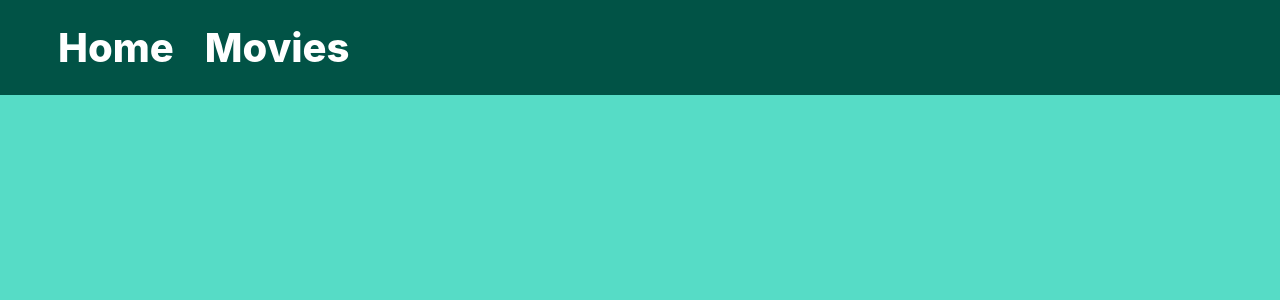
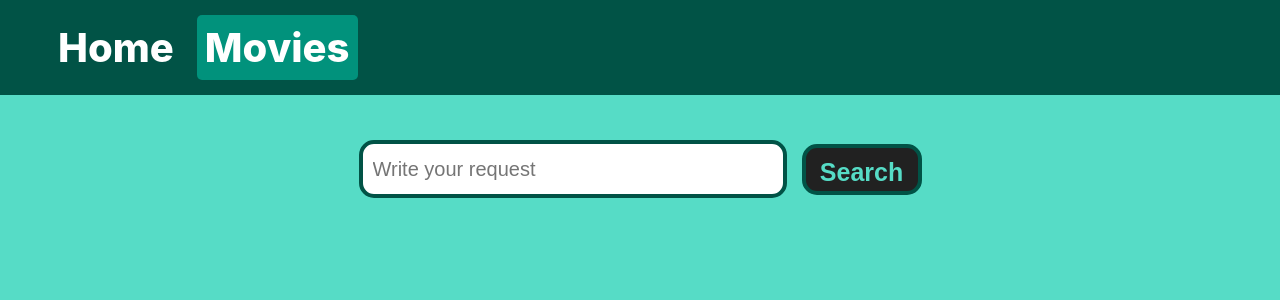
Before and after one commit to Valeru4/goit-react-hw-05-movies, a React (Create React App) app: page /goit-react-hw-05-movies/movies in a window 1280 px wide. Before the commit this address had no page. Shown: the top 300 px of the page. Built offline with nearby package versions, Linux system fonts and the light colour scheme.

Commit message:
update index.js

```diff
--- a/src/components/App.jsx
+++ b/src/components/App.jsx
@@ -1,5 +1,5 @@
 import React, { Suspense, lazy } from 'react';
-import { BrowserRouter as Router, Routes, Route } from 'react-router-dom';
+import { Routes, Route } from 'react-router-dom';
 // import Home from '../pages/Homepage/Homepage';
 // import Movies from 'pages/Movies/Movies';
 // import MovieDetails from 'pages/MovieDetails/MovieDetails';
@@ -12,7 +12,7 @@ const MovieDetails = lazy(() => import('pages/MovieDetails/MovieDetails'));
 
 export const App = () => {
   return (
-    <Router>
+    <div>
       {/* <Wrapper> */}
       <Header>
         <Navigation>
@@ -30,6 +30,6 @@ export const App = () => {
         </Suspense>
       </main>
       {/* </Wrapper> */}
-    </Router>
+    </div>
   );
 };
--- a/src/index.js
+++ b/src/index.js
@@ -2,9 +2,10 @@ import React from 'react';
 import ReactDOM from 'react-dom/client';
 import './index.css';
 import { App } from 'components/App';
+import { BrowserRouter } from 'react-router-dom';
 
 ReactDOM.createRoot(document.getElementById('root')).render(
-  <React.StrictMode>
+  <BrowserRouter basename="/goit-react-hw-05-movies">
     <App />
-  </React.StrictMode>
+  </BrowserRouter>
 );
```
